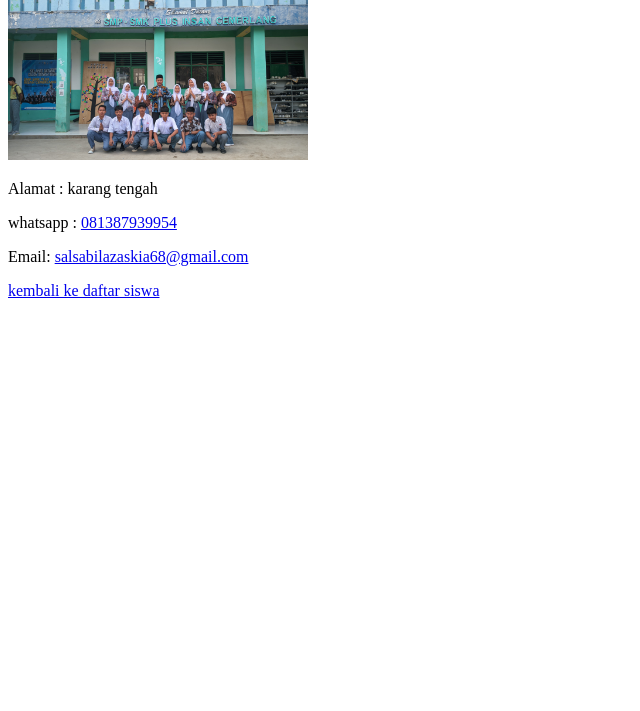
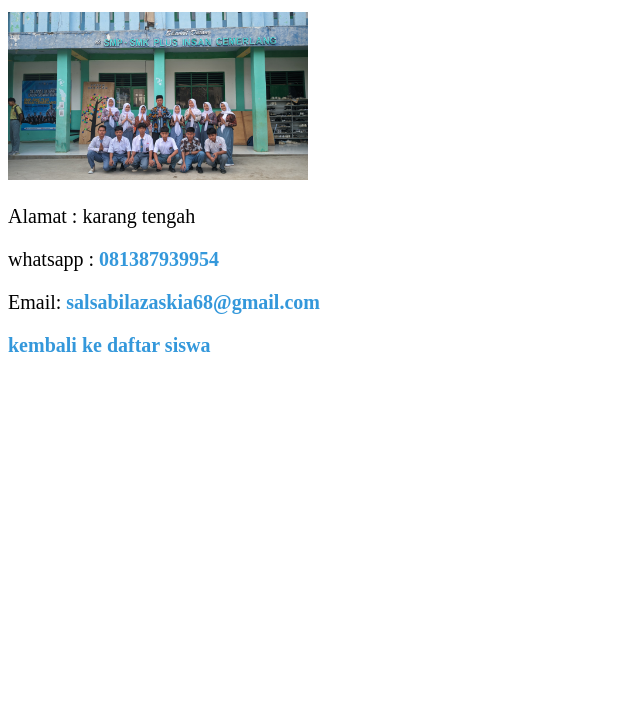
Before and after one commit to nabill7/latihan5, a plain HTML site: page bila.html in a window 1280 px wide. Shown: the part 89-800 px from the top of the page, without its empty margins (0-640 px from the left). Drawn offline with Linux system fonts and the light colour scheme.

Commit message:
menambah style a global

```diff
--- a/bila.html
+++ b/bila.html
@@ -5,6 +5,8 @@
   <meta charset="UTF-8">
   <meta name="viewport" content="width=device-width, initial-scale=1">
   <title>bila</title>
+
+  <link rel="stylesheet" href="style.css">
 </head>
 
 <body>
--- a/style.css
+++ b/style.css
@@ -1,3 +1,9 @@
 body {
     font-size: 15pt;
 }
+
+   a {
+      text-decoration: none;
+      color: #3498db;
+      font-weight: bold;
+   }
```
Also changed, not shown: index.html (+3 -0 lines).
